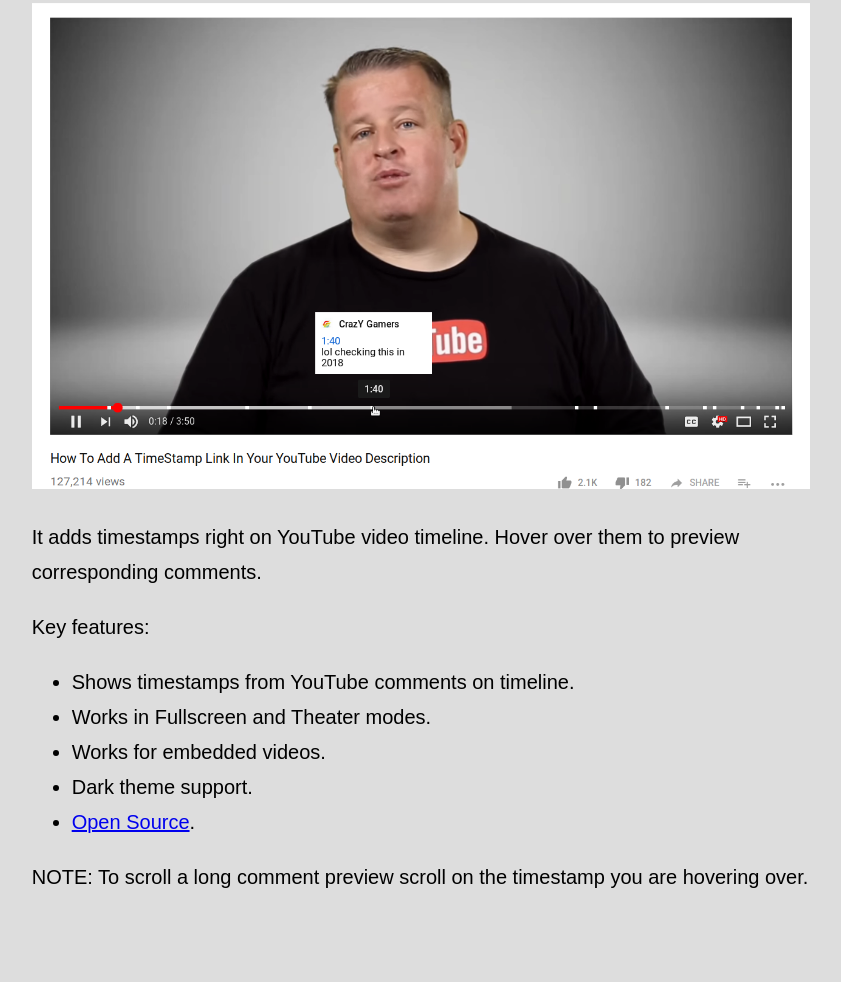
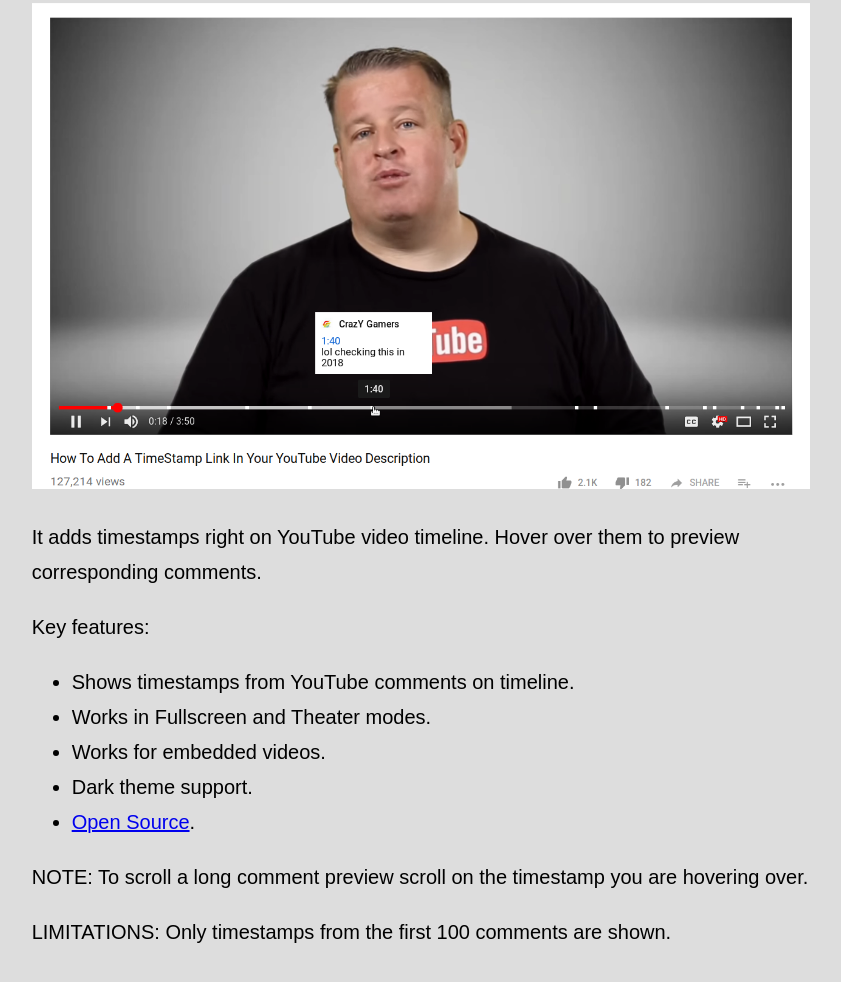
Before and after one commit to ris58h/youtube-timestamps, a browser extension: page docs/index.html in a window 1280 px wide. Shown: the part 267-1249 px from the top of the page, without its empty margins (219-1060 px from the left). Before the commit the page ends 1202 px from the top, so only its background shows below. Drawn offline with Linux system fonts and the light colour scheme.

Commit message:
Add LIMITATIONS

```diff
--- a/docs/index.html
+++ b/docs/index.html
@@ -86,6 +86,9 @@
     <p>
         NOTE: To scroll a long comment preview scroll on the timestamp you are hovering over.
     </p>
+    <p>
+        LIMITATIONS: Only timestamps from the first 100 comments are shown.
+    </p>
 </main>
 </body>
 </html>
```
